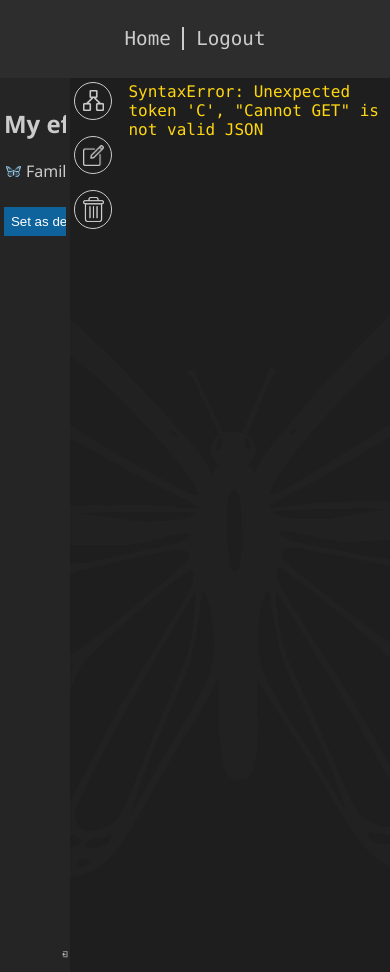
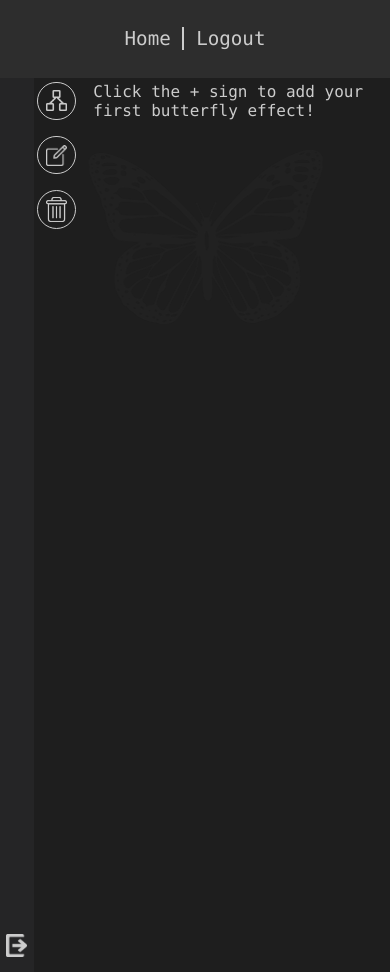
Before and after one commit to smurphnerd/CS50-butterfly-effect, a Flask app: page / in a window 390 px wide. Run offline with Flask 2, Linux system fonts and the light colour scheme; a user stored in the database is signed in; some libraries are stand-ins or nearby versions.

Commit message:
Add phone media queries

```diff
--- a/app.py
+++ b/app.py
@@ -55,7 +55,7 @@ def index():
             node = db.execute('SELECT * FROM nodes WHERE user_id = ? AND id = ?', session['user_id'], node_id)
 
             if len(node) != 1:
-                flash('invalid id')
+                flash('Invalid id')
 
             else:
                 bfly.delete_node(node_id)
@@ -77,7 +77,7 @@ def index():
         if 'root-session' in request.form:
 
             if len(db.execute('SELECT * FROM nodes WHERE user_id = ? AND id = ?', session['user_id'], request.form['node-id'])) != 1:
-                flash('invalid id')
+                flash('Invalid id')
 
             else:
                 session['root_id'] = int(request.form['node-id'])
@@ -96,7 +96,7 @@ def index():
             bfly.init_json(None)
 
         root_list = db.execute('SELECT * FROM nodes WHERE user_id = ? AND root_node = 1', session['user_id'])
-        return render_template('new_index.html', user_id = session['user_id'], roots = root_list)
+        return render_template('index.html', user_id = session['user_id'], roots = root_list)
 
 
 @app.route('/register/', methods=['GET', 'POST'])
@@ -110,15 +110,15 @@ def register():
 
         # Invalid usernames
         if not user:
-            flash('must provide username')
+            flash('Must provide a username')
         elif db.execute('SELECT * FROM users WHERE username = ?', user):
-            flash('username already taken')
+            flash('Username already taken')
 
         # Invalid passwords
         elif len(password) < 9:
-            flash('password must be at least 8 characters')
+            flash('Password must be at least 8 characters')
         elif password != request.form['confirm']:
-            flash('passwords don\'t match')
+            flash('Passwords don\'t match')
 
         # If all checks are passed, add to database
         else:
@@ -152,13 +152,13 @@ def login():
 
         # Ensure there is a username and password
         if not user:
-            flash('must enter a username', 'error')
+            flash('Must enter a username')
         elif not password:
-            flash('must enter a password', 'error')
+            flash('Must enter a password')
 
         # Ensure username exists and password is correct
         elif len(rows) != 1 or not check_password_hash(rows[0]['password_hash'], password):
-            flash('username or password is incorrect', 'error')
+            flash('Username or password is incorrect')
 
         # If valid, create a permanent session
         else:
--- a/static/index.js
+++ b/static/index.js
@@ -1,3 +1,5 @@
+// Phone functionality
+const x = window.matchMedia("(max-width: 800px");
 const element = document.querySelector('#myUL');
 const user = document.getElementById('user-id').innerHTML;
 fetch("static/user_data/user" + user + ".json").then(async response => {
@@ -12,7 +14,8 @@ fetch("static/user_data/user" + user + ".json").then(async response => {
     changeDefault();
 })
     .catch(error => {
-        element.innerHTML += `${error}`;
+        element.style.color = "#ccc";
+        element.innerHTML += "Click the + sign to add your first butterfly effect!";
     });
 
 
@@ -117,7 +120,6 @@ function addConsequence() {
         // Get the selected node's id
         let div = document.querySelector(".node-toggled");
         if (div == null) {
-            alert('No node have been selected! :p');
             return
         }
         // Open the pop-up form
@@ -136,7 +138,6 @@ function editMessage() {
         // Get the selected node's id
         let div = document.querySelector(".node-toggled");
         if (div == null) {
-            alert('No node have been selected! :p');
             return
         }
         // Get the node's id
@@ -156,29 +157,17 @@ function editMessage() {
 // Change default root
 function deleteEffect() {
     document.querySelector("#delete-effect-btn").addEventListener("click", function () {
-        // Get the invis form
-        const form = document.querySelector("#invis-form");
         // Get the selected node's id
         let div = document.querySelector(".node-toggled");
         if (div == null) {
-            alert('No node has been selected! :p');
             return
         }
-        const id = div.id;
-        // Add values to a new input element
-        const idInput = document.createElement("input");
-        idInput.name = 'node-id';
-        idInput.value = id;
-        // Add the type to a new input element
-        const typeInput = document.createElement("input");
-        typeInput.name = 'delete-node';
+        // Add id to a new input element
+        document.querySelector('#delete-node-id').value = div.id;
 
-        // Append new elements to the invis form
-        form.appendChild(idInput);
-        form.appendChild(typeInput);
-
-        // Submit the form
-        form.submit();
+        // Open the pop-up form
+        document.querySelector(".pop-up-forms").style.display = "block";
+        document.querySelector("#delete-node").style.display = "flex";
     });
 }
 
@@ -254,14 +243,20 @@ function sidebarBtn() {
 
     document.getElementById("exit-btn-close").addEventListener("click", function () {
         document.querySelector(".sidebar").style.width = 0;
-        document.querySelector(".main-content").style.marginLeft = "2.5vw";
-        document.querySelector(".closed-sidebar").style.width = "2.5vw";
+        document.querySelector(".main-content").style.marginLeft = "2.1rem";
+        document.querySelector(".closed-sidebar").style.width = "2.1rem";
     });
 
     document.getElementById("exit-btn-open").addEventListener("click", function () {
-        document.querySelector(".sidebar").style.width = "18vw";
-        document.querySelector(".main-content").style.marginLeft = "18vw";
         document.querySelector(".closed-sidebar").style.width = 0;
+        if (x.matches) {
+            document.querySelector(".sidebar").style.width = "100%";
+            document.querySelector(".main-content").style.marginLeft = 0;
+        }
+        else {
+            document.querySelector(".sidebar").style.width = "22rem";
+            document.querySelector(".main-content").style.marginLeft = "22rem";
+        }
     });
 }
 
@@ -277,7 +272,8 @@ function popUpForm() {
         document.querySelector(".pop-up-forms").style.display = "none";
         document.querySelector("#add-root").style.display = "none";
         document.querySelector("#add-child").style.display = "none";
-        document.querySelector("#add-message").style.display = "none";
+        document.querySelector("#edit-message").style.display = "none";
+        document.querySelector("#delete-node").style.display = "none";
     })
 }
 
--- a/static/styles.css
+++ b/static/styles.css
@@ -2,6 +2,25 @@
 html {
   padding: 0;
   margin: 0;
+}
+
+::-webkit-scrollbar {
+  width: 15px;
+}
+
+/* Track */
+::-webkit-scrollbar-track {
+  background: transparent;
+  border: solid #4f4f4f 1px;
+}
+
+/* Handle */
+::-webkit-scrollbar-thumb {
+  background: #424242;
+}
+
+::-webkit-scrollbar-thumb:hover {
+  background: #4f4f4f;
 }
 
 body {
@@ -22,6 +41,7 @@ nav {
   position: fixed;
   display: flex;
   justify-content: center;
+  z-index: 1;
 }
 
 nav ul {
@@ -59,14 +79,6 @@ nav a:active {
   border-width: 2px;
 }
 
-@media screen and (max-width: 800px) {
-  nav a {
-    font-size: 1.2rem;
-    padding-right: 3vw;
-    padding-left: 3vw;
-  }
-}
-
 
 /* Welcome page */
 #welcome-img {
@@ -81,7 +93,7 @@ nav a:active {
   width: 100vw;
   display: flex;
   justify-content: center;
-  margin-top: 6vh;
+  margin-top: 14vh;
 }
 
 .login-form {
@@ -128,12 +140,11 @@ nav a:active {
   width: 100vw;
   max-width: 100vw;
   position: absolute;
-  overflow: hidden;
 }
 
 /* Sidebar and main page */
 .sidebar {
-  width: 18vw;
+  width: 22rem;
   height: 100%;
   position: fixed;
   background-color: #252526;
@@ -238,7 +249,7 @@ nav a:active {
 }
 
 .exit-btn {
-  width: 1.4vw;
+  width: 1.3rem;
   position: absolute;
   bottom: 9.5vh;
   cursor: pointer;
@@ -246,7 +257,7 @@ nav a:active {
 
 #exit-btn-close {
   transform: rotate(180deg);
-  right: 0.7vw;
+  right: 0.4rem;
 }
 
 .closed-sidebar {
@@ -259,7 +270,7 @@ nav a:active {
 }
 
 #exit-btn-open {
-  left: 0.7vw;
+  left: 0.4rem;
 }
 
 #main {
@@ -268,21 +279,21 @@ nav a:active {
 
 /* Main section */
 .main-content {
-  margin-left: 18vw;
+  margin-left: 22rem;
   width: 100%;
   display: flex;
   position: relative;
-  padding: 1vw;
+  padding: 1vw 0.2vw 1vw 1vw;
   transition: 0.5s;
 }
 
 .background-butterfly {
   opacity: 0.1;
-  height: 75vh;
+  width: 60vw;
   position: absolute;
-  left: 50%;
+  left: 49%;
   z-index: -1;
-  transform: translateX(-50%);
+  transform: translateX(-51%);
   margin-top: 7vh;
 }
 
@@ -402,20 +413,21 @@ nav a:active {
 /* Tree view styling */
 .root-node {
   position: relative;
-  overflow: hidden;
 }
 
 .tier-line{
   width: 0.1px;
-  height: 100%;
+  height: calc(100% - 1.2rem);
   position: absolute;
-  top: 1.2rem;
+  bottom: 0;
   margin-left: 2.5px;
 }
 
 .node {
   cursor: pointer;
   padding: 0.3vh 0.1vw;
+  word-break: break-word;
+  display: flex;
 }
 
 .node-toggled {
@@ -447,6 +459,9 @@ ul, #myUL {
   text-overflow: ellipsis;
   display: flex;
   flex-direction: column;
+  overflow-y: scroll;
+  width: 100%;
+  padding-right: 1vw;
 }
 
 .caret {
@@ -476,3 +491,24 @@ ul, #myUL {
 .active {
   display: block;
 }
+
+/* Phones */
+@media screen and (max-width: 800px) {
+  nav a {
+    font-size: 1.2rem;
+    padding-right: 3vw;
+    padding-left: 3vw;
+  }
+
+  .sidebar {
+    width: 0;
+  }
+
+  .closed-sidebar {
+    width: 2.1rem;
+  }
+
+  .main-content {
+    margin-left: 2.1rem;
+  }
+}
--- a/templates/index.html
+++ b/templates/index.html
@@ -11,37 +11,73 @@ Home
 {% block body %}
 <!-- Pass the user_id to the js file -->
 <p id="user-id" style="display: none;">{{ user_id }}</p>
-<h1>Add a root</h1>
-<form action="/" method="post">
-    <input autocomplete="off" name="message" placeholder="Name" type="text" required>
-    <button name="add-root" type="submit">Add</button>
-</form>
-
-<h1>Add child</h1>
-<form action="/" method="post">
-    <input autocomplete="off" name="node-id" placeholder="ID" type="text" required>
-    <input autocomplete="off" autofocus name="message" placeholder="Message" type="text" required>
-    <button name="add-child" type="submit">Add Child</button>
-</form>
-
-<h1>Edit message</h1>
-<form action="/" method="post">
-    <input autocomplete="off" name="node-id" placeholder="ID" type="text" required>
-    <input autocomplete="off" name="message" placeholder="Message" type="text" required>
-    <button name="edit-message" type="submit">Edit message</button>
-</form>
-
-<h1>Delete node</h1>
-<form action="/" method="post">
-    <input autocomplete="off" name="node-id" placeholder="ID" type="text" required>
-    <button name="delete-node" type="submit">Delete Node</button>
-</form>
-
-<h1>Change default</h1>
-<form action="/" method="post">
-    <input autocomplete="off" name="node-id" placeholder="ID" type="text" required>
-    <button name="root-session" type="submit">Change default</button>
-</form>
-
-<ul id="myUL"></ul>
+<form id="invis-form" action="/" method="post" style="display: none;"></form>
+<div class="pop-up-forms">
+    <button class="exit-pop-up-btn">&#10005;</button>
+    <form id="add-root" action="/" method="post">
+        <h3>Create butterfly effect</h3>
+        <textarea rows="5" cols="60" name="message" placeholder="Effect name (max 200 characters)" maxlength="200"
+            type="text" required></textarea>
+        <button name="add-root" type="submit">Add effect</button>
+    </form>
+    <form id="add-child" action="/" method="post">
+        <h3>Add consequence</h3>
+        <input id="add-child-id" name="node-id" type="hidden">
+        <textarea rows="5" cols="60" name="message" placeholder="Consequence (max 200 characters)" maxlength="200"
+            type="text" required></textarea>
+        <button name="add-child" type="submit">Add</button>
+    </form>
+    <form id="edit-message" action="/" method="post">
+        <h3>Edit message</h3>
+        <input id="edit-message-id" name="node-id" type="hidden">
+        <textarea id="edit-message-ta" rows="5" cols="60" name="message" maxlength="200" type="text"
+            required></textarea>
+        <button name="edit-message" type="submit">Add</button>
+    </form>
+    <form id="delete-node" action="/" method="post">
+        <h3>Caution!</h3>
+        <p>This will permanently delete this effect and all of its consequences.</p>
+        <input id="delete-node-id" name="node-id" type="hidden">
+        <button name="delete-node" type="submit">Confirm</button>
+    </form>
+</div>
+<div class="main-page">
+    <div class="sidebar">
+        <div class="sidebar-content">
+            <div class="my-effects">
+                <div class="my-effects-title">My effects</div>
+                <button id="add-effect-btn" title="Add effect">&#43;</button>
+            </div>
+            <div>
+                {% if roots %}
+                {% for root in roots %}
+                <div class="root-item root-item-untoggled" id="{{ root['id'] }}">
+                    <img src="/static/images/butterfly-lightblue.png">
+                    {{ root['message'] }}
+                </div>
+                {% endfor %}
+            </div>
+            <button class="set-default-btn">Set as default</button>
+            {% else %}
+            Add your first effect!
+        </div>
+        {% endif %}
+    </div>
+    <img id="exit-btn-close" title="Collapse" class="exit-btn" src="/static/images/exit-grey.png">
+</div>
+<div class="closed-sidebar">
+    <img id="exit-btn-open" title="Open sidebar" class="exit-btn" src="/static/images/exit-grey.png">
+</div>
+<div id="main" class="main-content">
+    <div class="tools">
+        <button id="add-consequence-btn" title="Add consequence"><img src="/static/images/add-child.png"></button>
+        <button id="edit-message-btn" title="Edit message"><img src="/static/images/edit-icon.png"></button>
+        <button id="delete-effect-btn" title="Delete effect"><img src="/static/images/bin-grey.png"></button>
+    </div>
+    <ul id="myUL" style="color:#ffd710"></ul>
+    <div>
+        <img class="background-butterfly" src="/static/images/grey-butterfly.png">
+    </div>
+</div>
+</div>
 {% endblock %}
--- a/templates/layout.html
+++ b/templates/layout.html
@@ -4,6 +4,7 @@
 
 <head>
   <meta charset="utf-8" />
+  <meta http-equiv="Content-Type" content="text/html; charset=utf-8" />
   <meta name="viewport" content="initial-scale=1, width=device-width" />
   <link href="/static/styles.css" rel="stylesheet" />
   <script src="https://d3js.org/d3.v7.min.js"></script>
@@ -12,11 +13,11 @@
   <title>Butterfly Effect: {% block title %}{% endblock %}</title>
   {% with errors = get_flashed_messages() %}
   {% if errors %}
-  <ul>
-    {% for error in errors %}
-    <li>{{ error }}</li>
-    {% endfor %}
-  </ul>
+  {% for error in errors %}
+  <script>
+    alert("{{ error }}");
+  </script>
+  {% endfor %}
   {% endif %}
   {% endwith %}
 </head>
--- a/templates/new_index.html
+++ /dev/null
@@ -1,75 +0,0 @@
-{% extends "layout.html" %}
-
-{% block script %}
-<script src="static/index.js" defer></script>
-{% endblock script %}
-
-{% block title %}
-Home
-{% endblock %}
-
-{% block body %}
-<!-- Pass the user_id to the js file -->
-<p id="user-id" style="display: none;">{{ user_id }}</p>
-<form id="invis-form" action="/" method="post" style="display: none;"></form>
-<div class="pop-up-forms">
-    <button class="exit-pop-up-btn">&#10005;</button>
-    <form id="add-root" action="/" method="post">
-        <h3>Create butterfly effect</h3>
-        <textarea rows="5" cols="60" name="message" placeholder="Effect name (max 200 characters)" maxlength="200"
-            type="text" required></textarea>
-        <button name="add-root" type="submit">Add effect</button>
-    </form>
-    <form id="add-child" action="/" method="post">
-        <h3>Add consequence</h3>
-        <input id="add-child-id" name="node-id" type="hidden">
-        <textarea rows="5" cols="60" name="message" placeholder="Consequence (max 200 characters)" maxlength="200"
-            type="text" required></textarea>
-        <button name="add-child" type="submit">Add</button>
-    </form>
-    <form id="edit-message" action="/" method="post">
-        <h3>Edit message</h3>
-        <input id="edit-message-id" name="node-id" type="hidden">
-        <textarea id="edit-message-ta" rows="5" cols="60" name="message" maxlength="200" type="text"
-            required></textarea>
-        <button name="edit-message" type="submit">Add</button>
-    </form>
-</div>
-<div class="main-page">
-    <div class="sidebar">
-        <div class="sidebar-content">
-            <div class="my-effects">
-                <div class="my-effects-title">My effects</div>
-                <button id="add-effect-btn" title="Add effect">&#43;</button>
-            </div>
-            <div>
-                {% if roots %}
-                {% for root in roots %}
-                <div class="root-item root-item-untoggled" id="{{ root['id'] }}">
-                    <img src="/static/images/butterfly-lightblue.png">
-                    {{ root['message'] }}
-                </div>
-                {% endfor %}
-            </div>
-            <button class="set-default-btn">Set as default</button>
-            {% else %}
-            Add your first effect!
-        </div>
-        {% endif %}
-    </div>
-    <img id="exit-btn-close" title="Collapse" class="exit-btn" src="/static/images/exit-grey.png">
-</div>
-<div class="closed-sidebar">
-    <img id="exit-btn-open" title="Open sidebar" class="exit-btn" src="/static/images/exit-grey.png">
-</div>
-<div id="main" class="main-content">
-    <div class="tools">
-        <button id="add-consequence-btn" title="Add consequence"><img src="/static/images/add-child.png"></button>
-        <button id="edit-message-btn" title="Edit message"><img src="/static/images/edit-icon.png"></button>
-        <button id="delete-effect-btn" title="Delete effect"><img src="/static/images/bin-grey.png"></button>
-    </div>
-    <ul id="myUL" style="color:#ffd710"></ul>
-    <img class="background-butterfly" src="/static/images/grey-butterfly.png">
-</div>
-</div>
-{% endblock %}
```
Also changed, not shown: bfly.py (+12 -4 lines), butterfly-effect.db.
